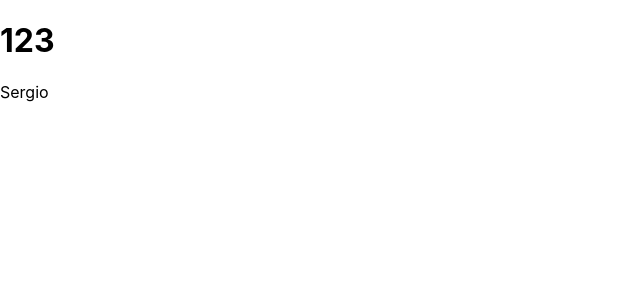
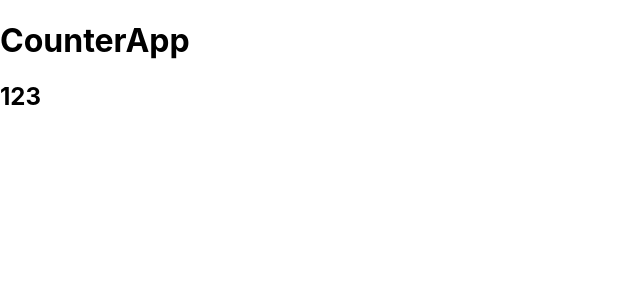
Before and after one commit to Sergioeabarcaf/counter-app, a React (Create React App) app: page / in a window 1280 px wide. Shown: the top 300 px of the page, without its empty margins (0-640 px from the left). Built offline with nearby package versions, Linux system fonts and the light colour scheme.

Commit message:
FEAT: work in 41th video

```diff
--- /dev/null
+++ b/src/CounterApp/CounterApp.tsx
@@ -0,0 +1,16 @@
+import React from 'react';
+
+interface PropsCounterApp {
+  value: number
+}
+
+const CounterApp = (prop: PropsCounterApp) => {
+  return (
+    <>
+      <h1>CounterApp</h1>
+      <h2>{prop.value}</h2>
+    </>
+  )
+}
+
+export default CounterApp;
--- a/src/index.tsx
+++ b/src/index.tsx
@@ -1,14 +1,14 @@
 import React from 'react';
 import ReactDOM from 'react-dom';
 import './index.css';
-import App from './App';
 import * as serviceWorker from './serviceWorker';
+import CounterApp from './CounterApp/CounterApp';
 
 const divRoot = document.querySelector('#root');
 
 ReactDOM.render(
   <React.StrictMode>
-    <App saludo='123' nombre='Sergio'/>
+    <CounterApp value={123} />
   </React.StrictMode>,
   divRoot
 );
```
